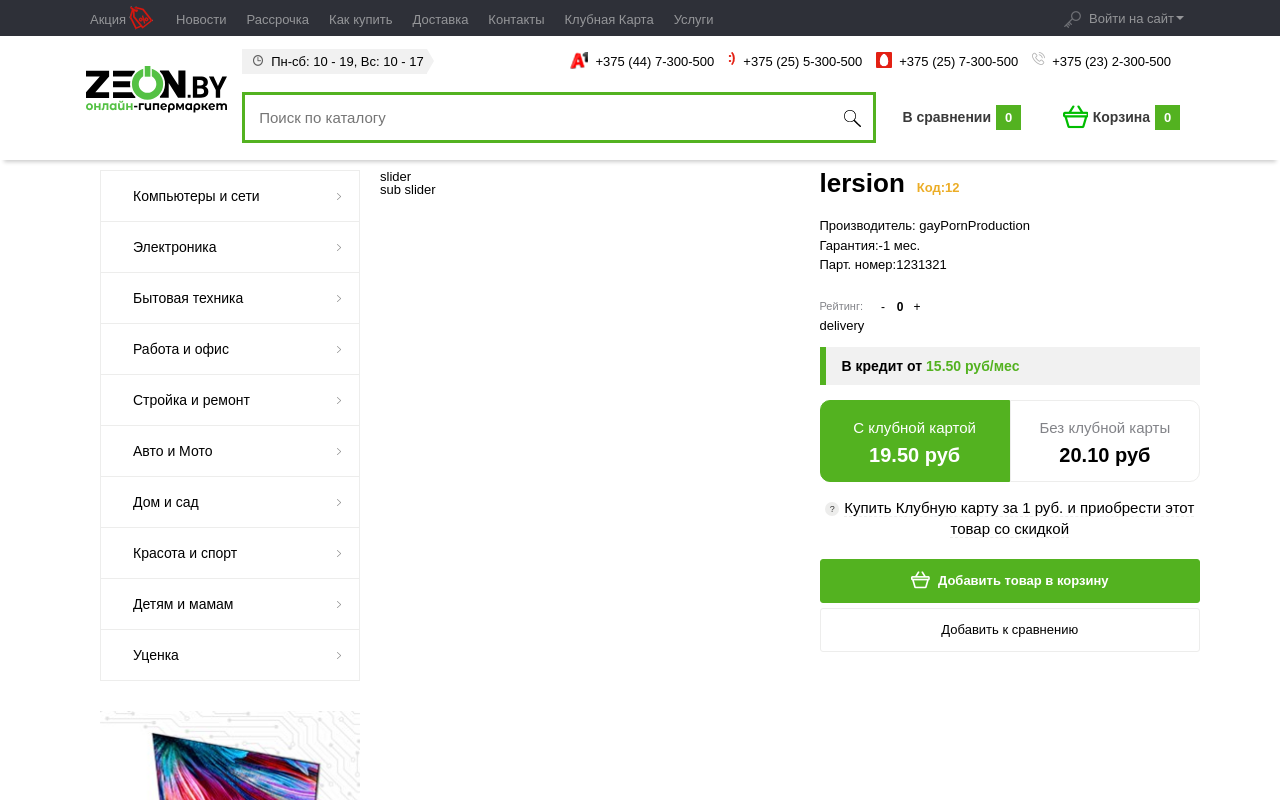
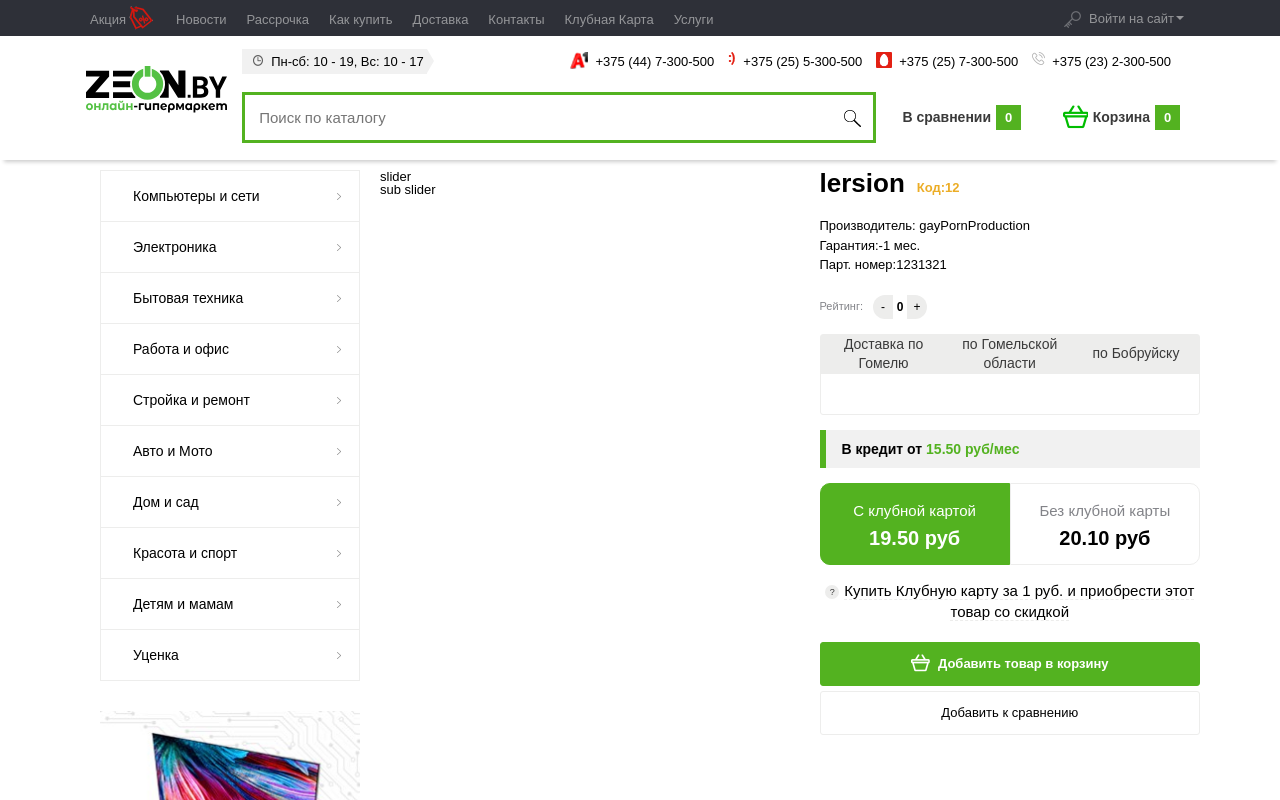
Before and after one commit to Rumba13/Zeon, a React (Create React App) app: page /product in a window 1280 px wide. Shown: the top 800 px of the page. Built offline with nearby package versions, Linux system fonts and the light colour scheme.

Commit message:
tabs component, product tabs

```diff
--- a/src/components/delivery/delivery.scss
+++ b/src/components/delivery/delivery.scss
@@ -0,0 +1,32 @@
+.delivery-tabs {
+    margin-top: 15px;
+
+    & .tabs-titles {
+        & .opened {
+            font-weight: 700;
+            background-color: white !important;
+        }
+    }
+
+    & .tabs-content {
+        & .tab__content {
+            &.opened {
+                animation: animateContentAppear 0.4s;
+            }
+            & .highlight {
+                color: var(--secondary-color);
+            }
+            line-height: 2;
+            font-size: 12px;
+        }
+    }
+}
+
+@keyframes animateContentAppear {
+    0% {
+        opacity: 0;
+    }
+    100% {
+        opacity: 1;
+    }
+}
--- a/src/components/delivery/delivery.tsx
+++ b/src/components/delivery/delivery.tsx
@@ -1,5 +1,25 @@
+import Tabs, { TabType } from "../tabs/tabs";
 import "./delivery.scss";
 
+const testTabs: TabType[] = [
+    {
+        title: "Доставка по Гомелю",
+        content: <>
+            Ориентировочная поставка в магазин: 22.02.2023 (ср)Курьером до подьезда -<span className="highlight">22.02.2023 (ср)</span> , <span className="highlight">5 BYN.</span>
+        </>
+    },
+    {
+        title: "по Гомельской области",
+        content: <>Речица - Калинковичи - Мозырь - 26.02.2023 (вс) <span className="highlight">5 BYN.</span>,
+            Жлобин - Рогачев - Светлогорск - 26.02.2023 (вс) <span className="highlight">5 BYN.</span>,
+            Добруш - Ветка - 26.02.2023 (вс) <span className="highlight">10 BYN.</span> </>
+    },
+    {
+        title: "по Бобруйску",
+        content: <>Бобруйск - 23.02.2023 (чт), <span className="highlight">5 BYN.</span></>
+    },
+]
+
 export default function Delivery() {
-    return <div className="delivery">delivery</div>
+    return <Tabs className="delivery-tabs" tabs={testTabs} />
 }
--- a/src/components/rating/rating.scss
+++ b/src/components/rating/rating.scss
@@ -18,7 +18,7 @@
     .minus {
         width: 20px;
         height: 24px;
-        background: var(--rating-btns-background-color);
+        background: var(--weak-border-color);
         display: flex;
         justify-content: center;
         align-items: center;
--- a/src/components/rating/rating.tsx
+++ b/src/components/rating/rating.tsx
@@ -4,8 +4,6 @@ import "./rating.scss";
 type PropsType = {
 
 }
-
-
 
 export default function Rating({ }: PropsType) {
     const activeStarsRef = React.createRef<HTMLDivElement>();
@@ -25,6 +23,7 @@ export default function Rating({ }: PropsType) {
             if (starsCounter.current) starsCounter.current.textContent = count.toString()
         }
     }
+
     return <div className="rating">
         <span className="rating__title">Рейтинг:</span>
 
--- a/src/components/tabs/tabs.scss
+++ b/src/components/tabs/tabs.scss
@@ -0,0 +1,33 @@
+.tabs {
+    border: 1px solid var(--weak-border-color);
+    border-radius: 3px;
+
+    & .tabs-titles {
+        display: flex;
+
+        & .tab__title {
+            display: flex;
+            justify-content: center;
+            align-items: center;
+            width: 100%;
+            text-align: center;
+            font-size: 14px;
+            line-height: 1.4;
+            color: var(--weak-text-color);
+            background: var(--weak-border-color);
+        }
+
+        & .opened {}
+    }
+
+    & .tabs-content {
+        padding: 20px;
+        & .tab__content {
+            display: none;
+
+            &.opened {
+                display: block;
+            }
+        }
+    }
+}
--- a/src/components/tabs/tabs.tsx
+++ b/src/components/tabs/tabs.tsx
@@ -1,21 +1,55 @@
-import TabItem from "../tabItem/tabItem";
-import TabTitle from "../tabTitle/tabTitle";
+import React from "react";
+import { ReactNode } from "react";
 import "./tabs.scss";
 
 type PropsType = {
-    items: TabsItem[]
+    tabs: TabType[],
+    className: string
 }
 
-type TabsItem = {
+export type TabType = {
     title: string,
-    text: string
+    content: ReactNode
 }
 
-export default function Tabs({ items }: PropsType) {
-    return <div className="tabs">
-        <div className="tabs-titles">
-            {items.map(tab => <TabTitle title={tab.title}/>)}
+export default function Tabs({ tabs, className }: PropsType) {
+    const tabsTitlesRef = React.createRef<HTMLDivElement>();
+    const tabsContentRef = React.createRef<HTMLDivElement>();
+
+    function tabClickHandler(index: number) {
+        if (!tabsTitlesRef.current || !tabsContentRef.current) return;
+
+        const tabsTitles = Array.from(tabsTitlesRef.current.children);
+        const tabsContent = Array.from(tabsContentRef.current.children)
+
+        removeOpenedClasses(tabsTitles)
+        removeOpenedClasses(tabsContent)
+
+        addOpenedClass(tabsTitles[index])
+        addOpenedClass(tabsContent[index])
+
+        function addOpenedClass(element: Element) {
+            element.classList.add("opened");
+        }
+        function removeOpenedClasses(elements: Element[]) {
+            elements.forEach(element => element.classList.remove("opened"))
+        }
+    }
+
+    function getTabClassName() {
+        let tabClassName = "tabs";
+        if (className) {
+            tabClassName += " " + className;
+        }
+        return tabClassName;
+    }
+
+    return <div className={getTabClassName()}>
+        <div ref={tabsTitlesRef} className="tabs-titles">
+            {tabs.map((tab, index) => <span onClick={() => tabClickHandler(index)} className="tab__title">{tab.title}</span>)}
         </div>
-        {items.map(tab => <TabItem text={tab.text} />)}
+        <div ref={tabsContentRef} className="tabs-content">
+            {tabs.map(tab => <span className="tab__content">{tab.content}</span>)}
+        </div>
     </div>
 }
```
